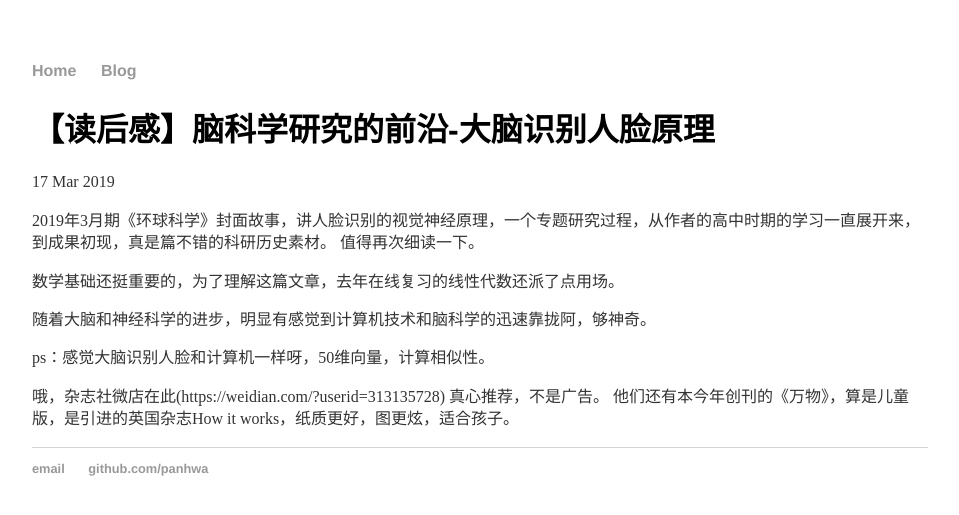
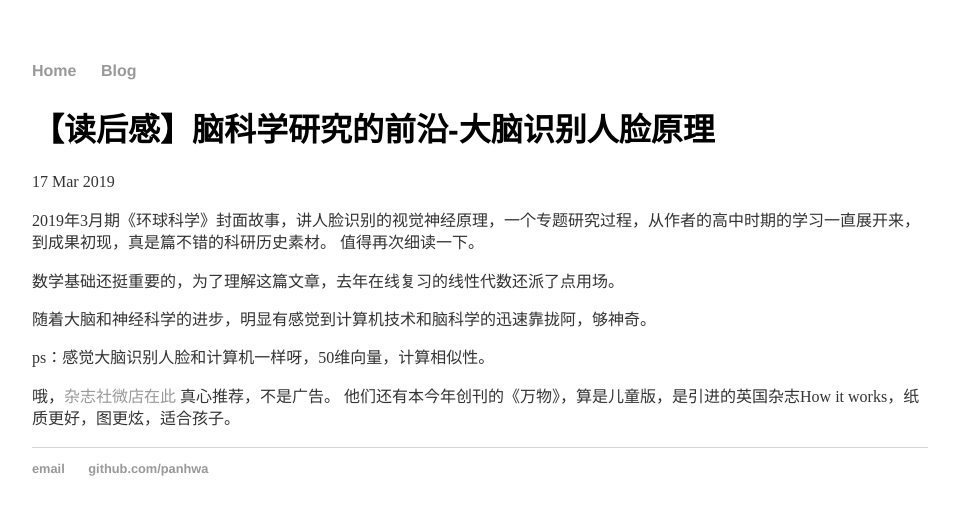
Before and after one commit to panhwa/panhwa.github.io, a Jekyll site: the page built from _posts/2019-03-17-facial-recognition.md, in a window 1280 px wide. Shown: the top 515 px of the page, without its empty margins (160-1119 px from the left). Built offline with Jekyll 4.4.1, drawn with Linux system fonts in a browser that asks for light colours.

Commit message:
Update 2019-03-17-facial-recognition.md

```diff
--- a/_posts/2019-03-17-facial-recognition.md
+++ b/_posts/2019-03-17-facial-recognition.md
@@ -13,5 +13,5 @@ date: 2019-03-17
 
 ps：感觉大脑识别人脸和计算机一样呀，50维向量，计算相似性。
 
-哦，杂志社微店在此(https://weidian.com/?userid=313135728) 真心推荐，不是广告。
+哦，[杂志社微店在此](https://weidian.com/?userid=313135728) 真心推荐，不是广告。
 他们还有本今年创刊的《万物》，算是儿童版，是引进的英国杂志How it works，纸质更好，图更炫，适合孩子。
```
